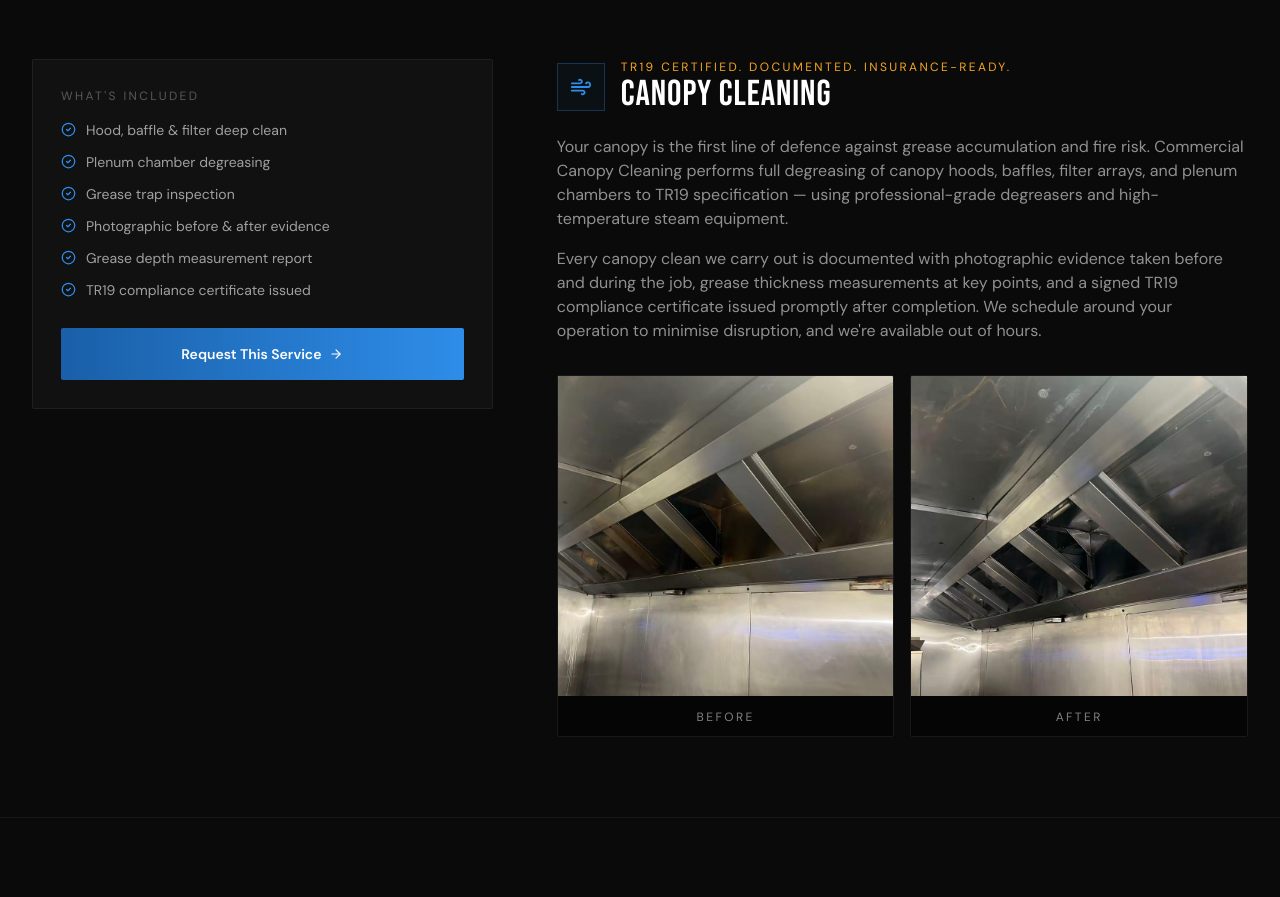
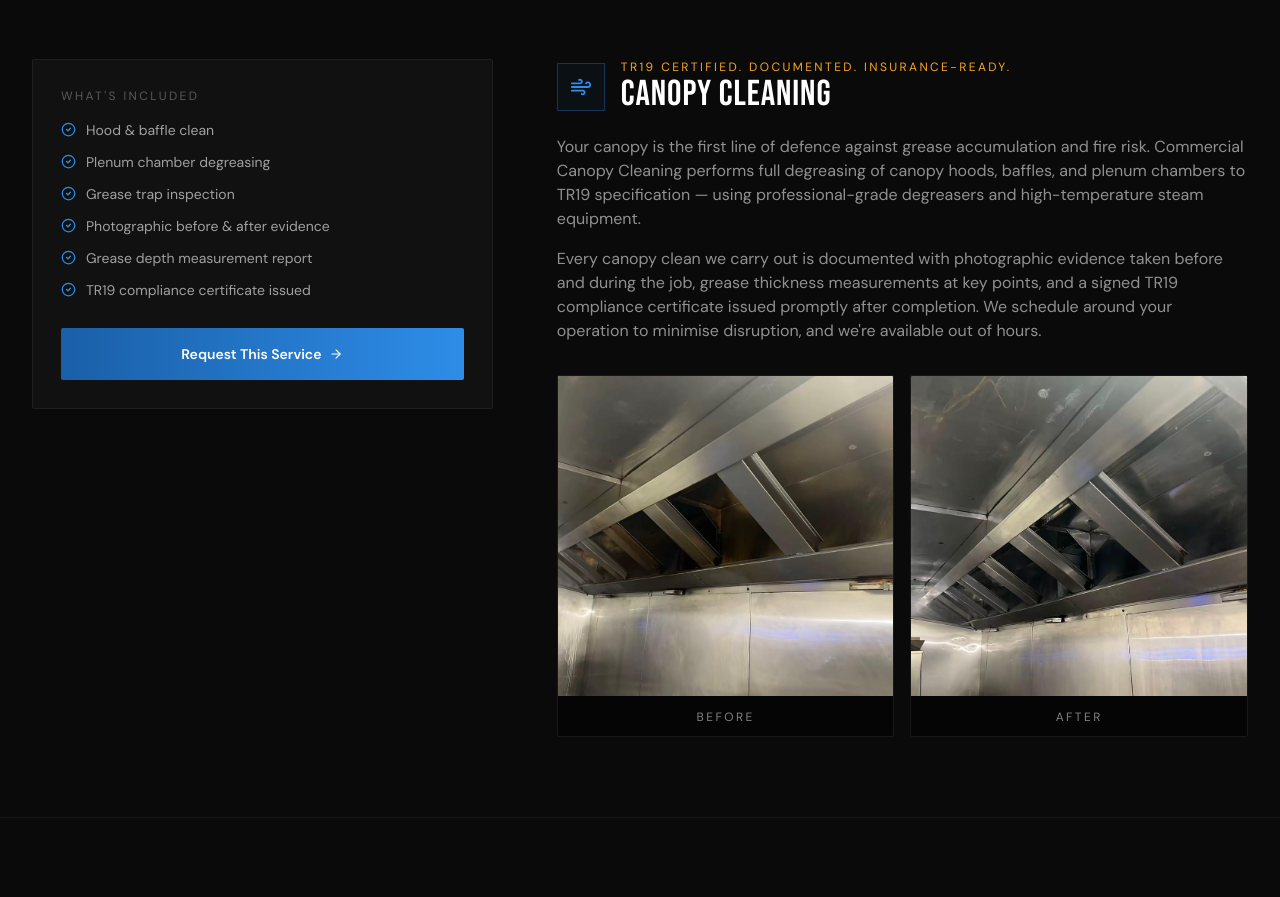
Before and after one commit to zaid5678/commercialcanopycleaning, a React (Vite) app: page /services in a window 1280 px wide. Shown: the part 2060-2957 px from the top of the page. Built offline with nearby package versions, Linux system fonts and the light colour scheme.

Commit message:
Services: remove filter and deep clean references from canopy cleaning

```diff
--- a/src/pages/Services.jsx
+++ b/src/pages/Services.jsx
@@ -44,13 +44,13 @@ We work on centrifugal, axial, and bifurcated extract fans of all makes. Whether
     icon: Wind,
     title: 'Canopy Cleaning',
     tagline: 'TR19 certified. Documented. Insurance-ready.',
-    description: `Your canopy is the first line of defence against grease accumulation and fire risk. Commercial Canopy Cleaning performs full degreasing of canopy hoods, baffles, filter arrays, and plenum chambers to TR19 specification — using professional-grade degreasers and high-temperature steam equipment.
+    description: `Your canopy is the first line of defence against grease accumulation and fire risk. Commercial Canopy Cleaning performs full degreasing of canopy hoods, baffles, and plenum chambers to TR19 specification — using professional-grade degreasers and high-temperature steam equipment.
 
 Every canopy clean we carry out is documented with photographic evidence taken before and during the job, grease thickness measurements at key points, and a signed TR19 compliance certificate issued promptly after completion. We schedule around your operation to minimise disruption, and we're available out of hours.`,
     beforeImage: '/work_images/canopybefore.jpeg',
     afterImage: '/work_images/canopyafter.jpeg',
     includes: [
-      'Hood, baffle & filter deep clean',
+      'Hood & baffle clean',
       'Plenum chamber degreasing',
       'Grease trap inspection',
       'Photographic before & after evidence',
```
